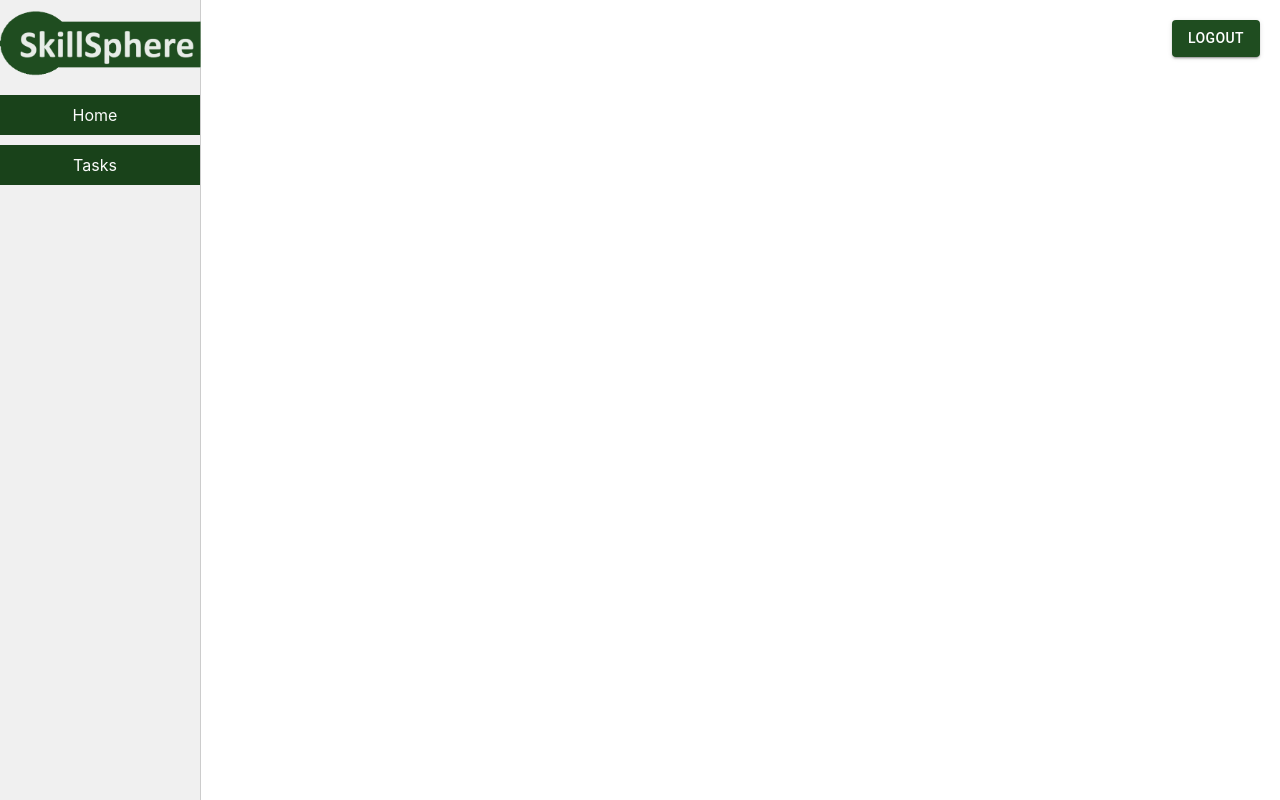
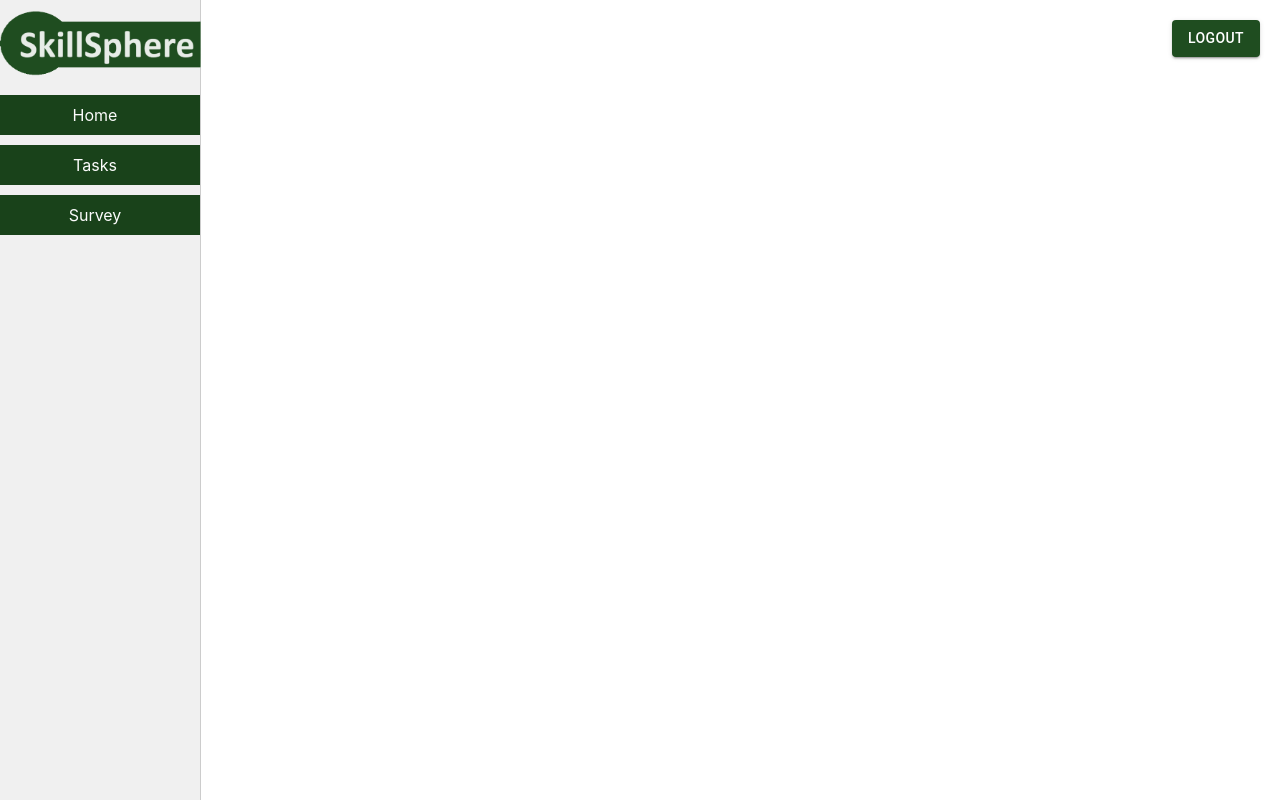
Before and after one commit to ayababa12/SkillSphere, a React (Create React App) app in the folder frontend/: page / in a window 1280 px wide. Built offline with nearby package versions, Linux system fonts and the light colour scheme; sample sign-in values are in the browser's storage.

Commit message:
added link to survey

```diff
--- a/frontend/src/components/navigation.js
+++ b/frontend/src/components/navigation.js
@@ -19,7 +19,11 @@ const Navigation = ({isManager}) => {
         <li>
           <Link to="/tasks">Tasks</Link>
         </li>
-        {/* Add more navigation links as needed */}
+        {!isManager && (
+          <li>
+            <Link to="/survey">Survey</Link>
+          </li>
+        )}
       </ul>
     </nav>
   );
```
